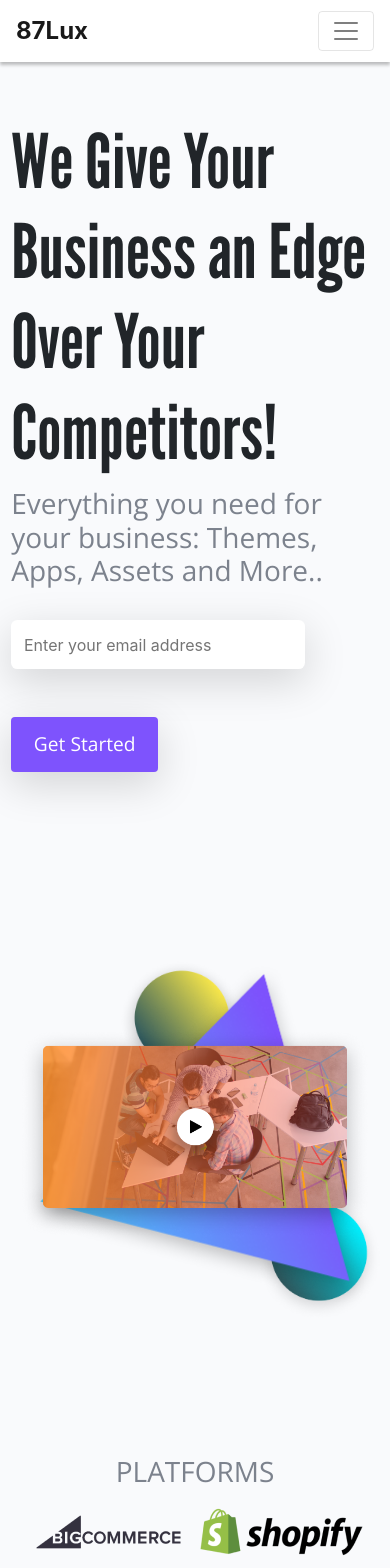
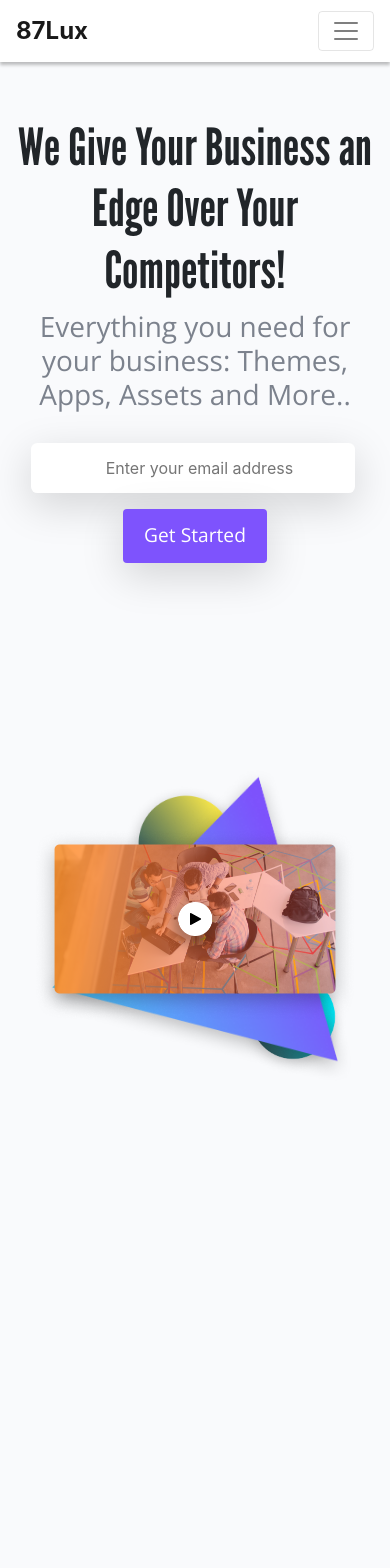
Before and after one commit to MiguelARam27/87Lux, a Next.js app: page / in a window 390 px wide. Shown: the top 1568 px of the page. After the commit the page ends 1278 px from the top, so only its background shows below. Built offline with nearby package versions, Linux system fonts and the light colour scheme.

Commit message:
Jumbo responsivness

```diff
--- a/components/Footer.js
+++ b/components/Footer.js
@@ -2,7 +2,7 @@ import React from 'react';
 import { Row, Col, Button } from 'react-bootstrap';
 const Footer = () => {
   return (
-    <Row className='justify-content-center align-items-center margin-none text-center Footer'>
+    <Row className='justify-content-center align-items-center  text-center Footer'>
       <img
         // src='/assets/latest_projects/project2.png'
         src='/assets/solutions/example.png'
--- a/components/Jumbo.js
+++ b/components/Jumbo.js
@@ -2,13 +2,19 @@ import React from 'react';
 import { Container, Row, Col } from 'react-bootstrap';
 
 const Jumbo = () => {
+  const onClickHandler = (e) => {
+    e.preventDefault();
+    alert('clicked');
+    window.location = 'http://www.youtube.com';
+  };
   return (
     <Container fluid className='Jumbo'>
-      <Row>
+      <Row noGutters='true'>
         <Col
           sm={{ span: 6 }}
-          md={{ span: 4, offset: 2 }}
+          md={{ span: 10, offset: 1 }}
           lg={{ span: 4, offset: 2 }}
+          xl={{ span: 4, offset: 1 }}
           className='Jumbo-Info'
         >
           <h1 className='Jumbo-Info__title'>
@@ -29,8 +35,9 @@ const Jumbo = () => {
         </Col>
         <Col
           sm={{ span: 6 }}
-          md={{ span: 4, offset: -2 }}
-          lg={{ span: 4, offset: -2 }}
+          md={{ span: 11 }}
+          lg={{ span: 4, offset: 2 }}
+          xl={{ span: 3, offset: -1 }}
           className='Jumbo-shapes'
         >
           <img
@@ -49,6 +56,7 @@ const Jumbo = () => {
             className='Jumbo-shapes__img triangle'
           />
           <img
+            onClick={onClickHandler}
             src='/assets/jumbo/video.png'
             alt='Picture of the author'
             className='Jumbo-shapes__img video'
--- a/components/LatestProjects.js
+++ b/components/LatestProjects.js
@@ -2,29 +2,37 @@ import React from 'react';
 import { Container, Row, Col, Image } from 'react-bootstrap';
 const LatestProjects = () => {
   return (
-    <Container className='padding-none'>
-      <Row className='padding-none'>
+    <>
+      <Row className='padding-none' className='Latest_projects'>
         <Col
-          sm={{ span: 12 }}
-          md={{ span: 12 }}
-          lg={{ span: 12 }}
-          className='Latest_projects'
+          sm={{ span: 1 }}
+          md={{ span: 12, offset: 1 }}
+          lg={{ span: 11, offset: 2 }}
+          className='Latest_projects__col'
         >
           <h1 className='Latest_projects__title'>latest Projects</h1>
-
           <img
             src='/assets/latest_projects/project1.png'
             alt='project'
-            className='Latest_projects__img'
+            className='Latest_projects__img img1'
           />
           <img
             src='/assets/latest_projects/project2.png'
             alt='project'
-            className='Latest_projects__img'
+            className='Latest_projects__img img2'
+          />
+          <img
+            src='/assets/latest_projects/project3.png'
+            alt='project'
+            className='Latest_projects__img img3'
           />
         </Col>
+        {/* <Col sm={{ span: 6 }} md={{ span: 1, offset: 3 }} lg={{ span: 10 }}>
+
+      </Col> */}
       </Row>
-    </Container>
+      <Container></Container>
+    </>
   );
 };
 
--- a/components/Solution.js
+++ b/components/Solution.js
@@ -11,7 +11,7 @@ const Solution = () => {
         <Row>
           <Col
             sm={{ span: 1 }}
-            md={{ span: 2, offset: 2 }}
+            md={{ span: 10, offset: 2 }}
             lg={{ span: 2, offset: 2 }}
             className='Solution__container '
           >
--- a/pages/index.js
+++ b/pages/index.js
@@ -16,12 +16,13 @@ export default function Home() {
         <link rel='icon' href='/favicon.ico' />
       </Head>
       <Jumbo />
-      <Platforms />
+      {/* <Platforms />
 
-      {/* <LatestProjects /> */}
+      <LatestProjects />
       <Team />
       <Solution />
-      <Footer />
+      <Footer /> */}
     </Fragment>
   );
 }
+// latest projects need fix mobile tab
--- a/sass/common.scss
+++ b/sass/common.scss
@@ -17,7 +17,7 @@ body {
     } //600px
   }
   @if $breakpoint == tab-port {
-    @media only screen and (max-width: 900px) {
+    @media only screen and (max-width: 768px) {
       @content;
     } //900px
   }
--- a/sass/page.scss
+++ b/sass/page.scss
@@ -24,6 +24,12 @@
   }
   .Jumbo-Info {
     padding: 13rem 0;
+
+    @include respond(tab-land) {
+      padding: none;
+
+      text-align: center;
+    }
     @include respond(phone) {
       padding: 0.5rem 0.7rem;
     }
@@ -32,6 +38,9 @@
       font-family: $second-font;
       font-size: 4.7rem;
       margin-bottom: 0.5rem;
+      @include respond(tab-land) {
+        font-size: 3.2rem;
+      }
     }
     &__subtext {
       font-family: $main-font;
@@ -53,6 +62,14 @@
       border: none;
       margin-bottom: 2rem;
       color: (#b9bec7) !important;
+      @include respond(tab-land) {
+        text-align: center;
+        width: 90%;
+        margin: 0 1rem;
+      }
+      @include respond(phone) {
+        margin: 0 1rem;
+      }
     }
 
     &__button {
@@ -72,7 +89,7 @@
   .Jumbo-shapes {
     position: relative;
     height: 80vh;
-
+    padding: 13rem 0;
     &__img {
       position: absolute !important;
     }
@@ -85,6 +102,14 @@
       width: 40rem;
       object-fit: contain;
 
+      @include respond(tab-land) {
+        height: 20rem;
+        width: 20rem;
+      }
+      @include respond(tab-port) {
+        height: 30rem;
+        width: 30rem;
+      }
       @include respond(phone) {
         width: 90%;
       }
@@ -96,25 +121,50 @@
       z-index: 1 !important;
       height: 15rem;
       width: 15rem;
+      @include respond(tab-land) {
+        height: 10rem;
+        width: 10rem;
+        top: 35% !important;
+        left: 25% !important;
+      }
+      @include respond(tab-port) {
+        height: 12rem;
+        width: 12rem;
+
+        left: 45% !important;
+      }
       @include respond(phone) {
         height: 8rem;
         width: 8rem;
-        top: 25% !important;
+        top: 30% !important;
         left: 35% !important;
         transform: translate(-15%, -5%);
       }
     }
     .circle2 {
-      bottom: 25% !important;
+      bottom: 15% !important;
       right: 5% !important;
       transform: translate(25%, 25%);
       z-index: 1 !important;
       height: 15rem;
       width: 15rem;
+      @include respond(tab-land) {
+        height: 10rem;
+        width: 10rem;
+        bottom: 30% !important;
+        right: 15% !important;
+      }
+      @include respond(tab-port) {
+        height: 12rem;
+        width: 12rem;
+        right: 15% !important;
+        bottom: 25% !important;
+      }
       @include respond(phone) {
-        height: 8rem;
-        width: 8rem;
-        right: 10% !important;
+        height: 7rem;
+        width: 7rem;
+        right: 15% !important;
+        bottom: 30% !important;
         transform: translate(25%, 15%);
       }
     }
@@ -124,6 +174,18 @@
       transform: translate(-50%, -50%);
       z-index: 3 !important;
       object-fit: contain;
+
+      &:hover {
+        cursor: pointer;
+      }
+      @include respond(tab-land) {
+        height: 20rem;
+        width: 20rem;
+      }
+      @include respond(tab-port) {
+        height: 30rem;
+        width: 30rem;
+      }
       @include respond(phone) {
         width: 90%;
       }
@@ -145,25 +207,61 @@
 }
 
 .Latest_projects {
-  background-color: $color-black;
   position: relative;
-  margin-bottom: 1rem;
+  margin-top: 10rem;
+  margin-bottom: 10rem;
+  height: 20vh;
+  @include respond(tab-land) {
+    height: 10vh;
+  }
+  &__col {
+    background-color: $color-black;
+    height: 100%;
+    border-radius: 5px;
+  }
+
+  &__column {
+    background-color: $color-black;
+  }
   &__title {
     position: absolute;
     writing-mode: vertical-rl;
     text-orientation: mixed;
     text-transform: uppercase;
     color: $color-white;
+    font-size: 1.5rem;
+    text-align: center;
+    font-weight: 700;
+    @include respond(tab-land) {
+      font-size: 0.8rem;
+      text-align: center;
+      height: 100%;
+    }
   }
 
   &__img {
-    height: 20rem;
+    position: absolute;
+    height: 25rem;
     width: 35rem;
+    @include respond(tab-land) {
+      height: 12.5rem;
+      width: 15rem;
+    }
+  }
+  .img1 {
+    top: -50%;
+    left: 3%;
+  }
+  .img2 {
+    top: -50%;
+    left: 35%;
+  }
+  .img3 {
+    top: -50%;
+    left: 64%;
   }
 }
-.h-20 {
-  height: 20%;
-}
+
 .Team {
   margin: 2rem 0;
 
@@ -306,6 +404,10 @@
 }
 .solutions-image-mobile {
   display: none;
+  @include respond(tab-land) {
+    display: none;
+    margin-bottom: 2rem;
+  }
   @include respond(phone) {
     display: block;
     margin-bottom: 2rem;
@@ -315,8 +417,17 @@
   height: 70vh;
   background: #38394f;
   position: relative;
+
   @include respond(phone) {
     height: 50vh;
+    margin-top: none !important;
+    margin-right: none !important;
+    margin-left: none !important;
+  }
+  @include respond(tab-land) {
+    margin-top: 15rem;
+    margin-right: none !important;
+    margin-left: none !important;
   }
 
   &__img {
@@ -329,6 +440,10 @@
     border-radius: 5px;
     @include respond(phone) {
       display: none;
+      width: 100%;
+    }
+    @include respond(tab-land) {
+      width: 100%;
     }
   }
 
```
